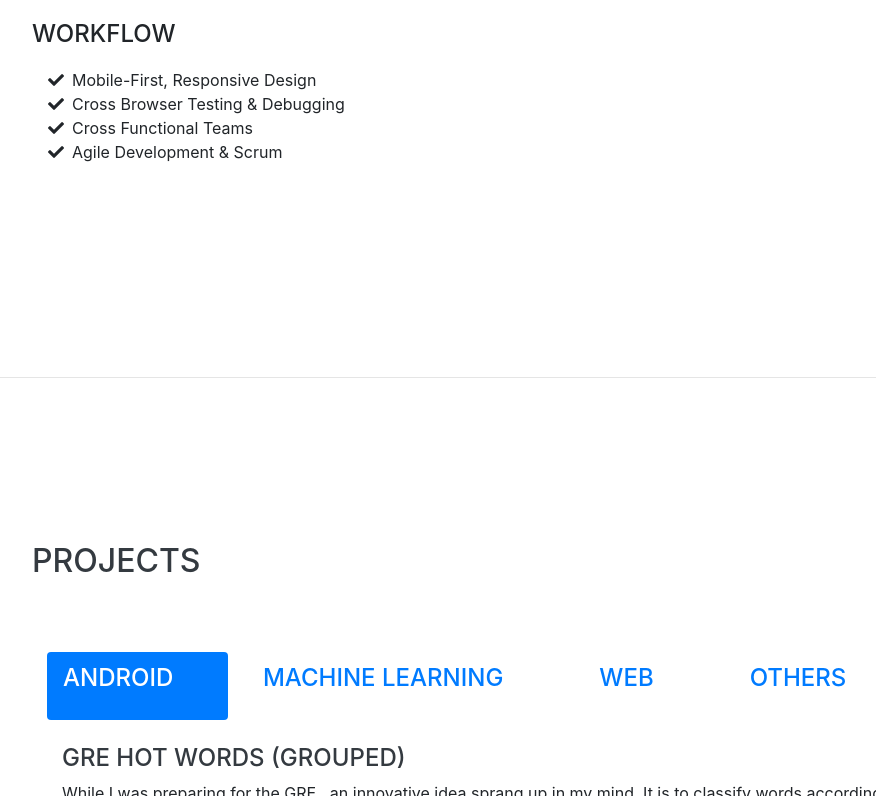
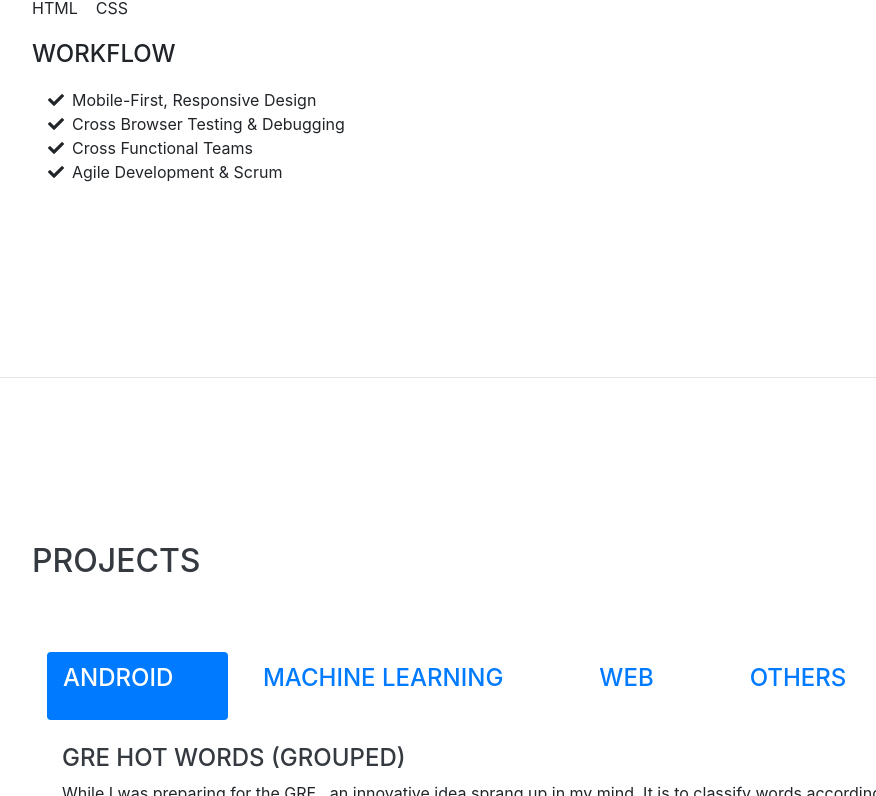
Before and after one commit to vikramzone/AboutMe, a website with bundled scripts: page index.html in a window 1280 px wide. Shown: the part 2940-3736 px from the top of the page, without its empty margins (288-1164 px from the left). Built offline with nearby package versions, Linux system fonts and the light colour scheme; a web font is replaced by a local one.

Commit message:
Update index.html

```diff
--- a/index.html
+++ b/index.html
@@ -219,6 +219,8 @@ Functionality: Lets users login/register (via email and Facebook login),reset pa
             <i class="fab fa-npm"></i>
           </li>
         </ul>
+        <p> HTML &nbsp;&nbsp; CSS </p>
+
 
         <div class="subheading mb-3">Workflow</div>
         <ul class="fa-ul mb-0">
```
